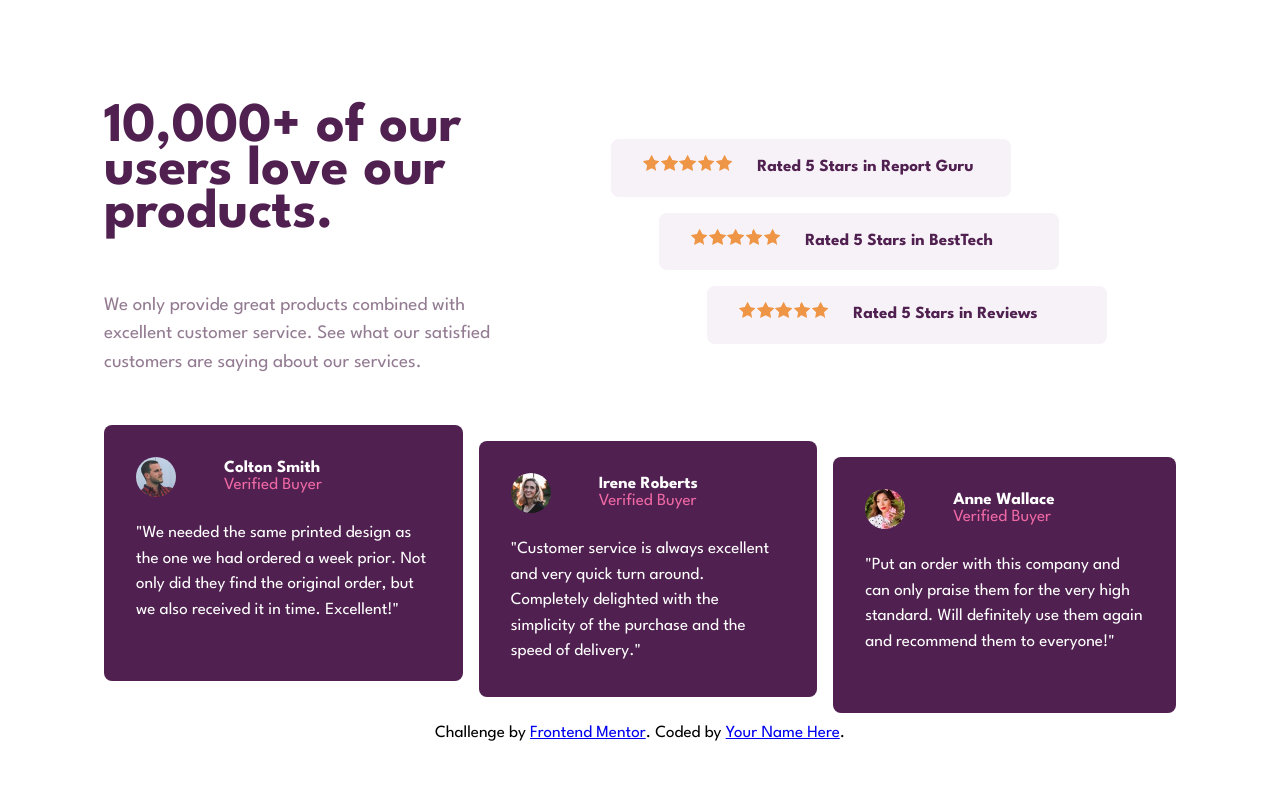
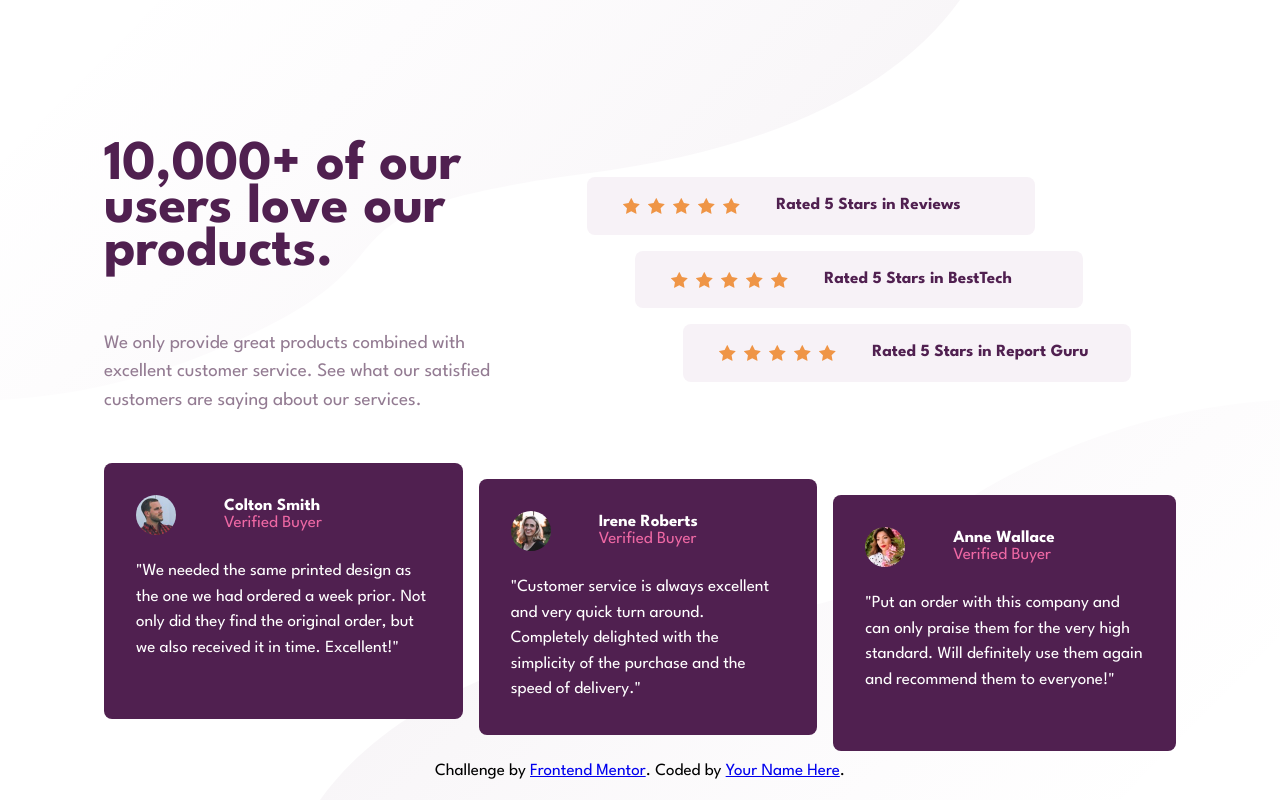
Before and after one commit to magda-korzeniowska/social-proof-section-frontendmentor, a plain HTML site: page index.html in a window 1280 px wide. Drawn offline with nearby package versions, Linux system fonts and the light colour scheme; files that its build step writes are made by us from their sources.

Commit message:
Add changes to ratings styling

```diff
--- a/index.html
+++ b/index.html
@@ -24,12 +24,37 @@
           See what our satisfied customers are saying about our services.</p>
       </div>
       <ul class="ratings flow-content">
-        <li>Rated 5 Stars in Report Guru</li>
-        <li>Rated 5 Stars in BestTech</li>
-        <li>Rated 5 Stars in Reviews</li>
+        <li>
+          <div class="stars" aria-hidden="true">
+            <img src="/images/icon-star.svg" alt="">
+            <img src="/images/icon-star.svg" alt="">
+            <img src="/images/icon-star.svg" alt="">
+            <img src="/images/icon-star.svg" alt="">
+            <img src="/images/icon-star.svg" alt="">
+          </div>
+          Rated 5 Stars in Reviews
+        </li>
+        <li>
+          <div class="stars" aria-hidden="true">
+            <img src="/images/icon-star.svg" alt="">
+            <img src="/images/icon-star.svg" alt="">
+            <img src="/images/icon-star.svg" alt="">
+            <img src="/images/icon-star.svg" alt="">
+            <img src="/images/icon-star.svg" alt="">
+          </div>
+          Rated 5 Stars in BestTech
+        </li>
+        <li>
+          <div class="stars" aria-hidden="true">
+            <img src="/images/icon-star.svg" alt="">
+            <img src="/images/icon-star.svg" alt="">
+            <img src="/images/icon-star.svg" alt="">
+            <img src="/images/icon-star.svg" alt="">
+            <img src="/images/icon-star.svg" alt="">
+          </div>
+          Rated 5 Stars in Report Guru
+        </li>
       </ul>
-
-
 
       <ul class="quotes split flow">
         <li>
--- a/scss/base/_global.scss
+++ b/scss/base/_global.scss
@@ -3,6 +3,14 @@ body {
   font-size: var(--fs-400);
   padding-top: 5.125rem;
   text-align: center;
+  background-image: url(/images/bg-pattern-top-desktop.svg),
+    url(/images/bg-pattern-bottom-desktop.svg);
+  background-repeat: no-repeat;
+  background-position: top left, bottom right;
+  background-size: 75% 50%;
+  @media (min-width: 50rem) {
+    padding-top: 7.5rem;
+  }
 }
 
 h1 {
--- a/scss/components/_ratings.scss
+++ b/scss/components/_ratings.scss
@@ -9,19 +9,10 @@
     margin-left: auto;
     margin-right: auto;
 
-    &::before {
-      content: '';
-      width: 90px;
-      height: 1rem;
-      display: block;
-      margin: 0 auto;
-      margin-bottom: 1rem;
-      background-image: url(/images/icon-star.svg);
-      background-repeat: space;
-    }
     @media (min-width: 50rem) {
       display: flex;
-      align-content: center;
+      align-items: center;
+      max-width: 28rem;
       &::before {
         margin: 0 1.5rem 0 0;
       }
@@ -33,4 +24,17 @@
       }
     }
   }
+  img {
+    margin: 0 0.25rem;
+  }
 }
+
+.stars {
+  display: flex;
+  justify-content: center;
+  margin-bottom: 0.5rem;
+  @media (min-width: 50rem) {
+    margin-right: 2rem;
+    margin-bottom: 0;
+  }
+}
--- a/scss/main.scss
+++ b/scss/main.scss
@@ -1,6 +1,6 @@
-@import 'base/root';
-@import 'base/reset';
-@import 'base/global';
-@import 'base/utilities';
-@import 'components/quotes';
-@import 'components/ratings';
+@use 'base/root';
+@use 'base/reset';
+@use 'base/global';
+@use 'base/utilities';
+@use 'components/ratings';
+@use 'components/quotes';
```
